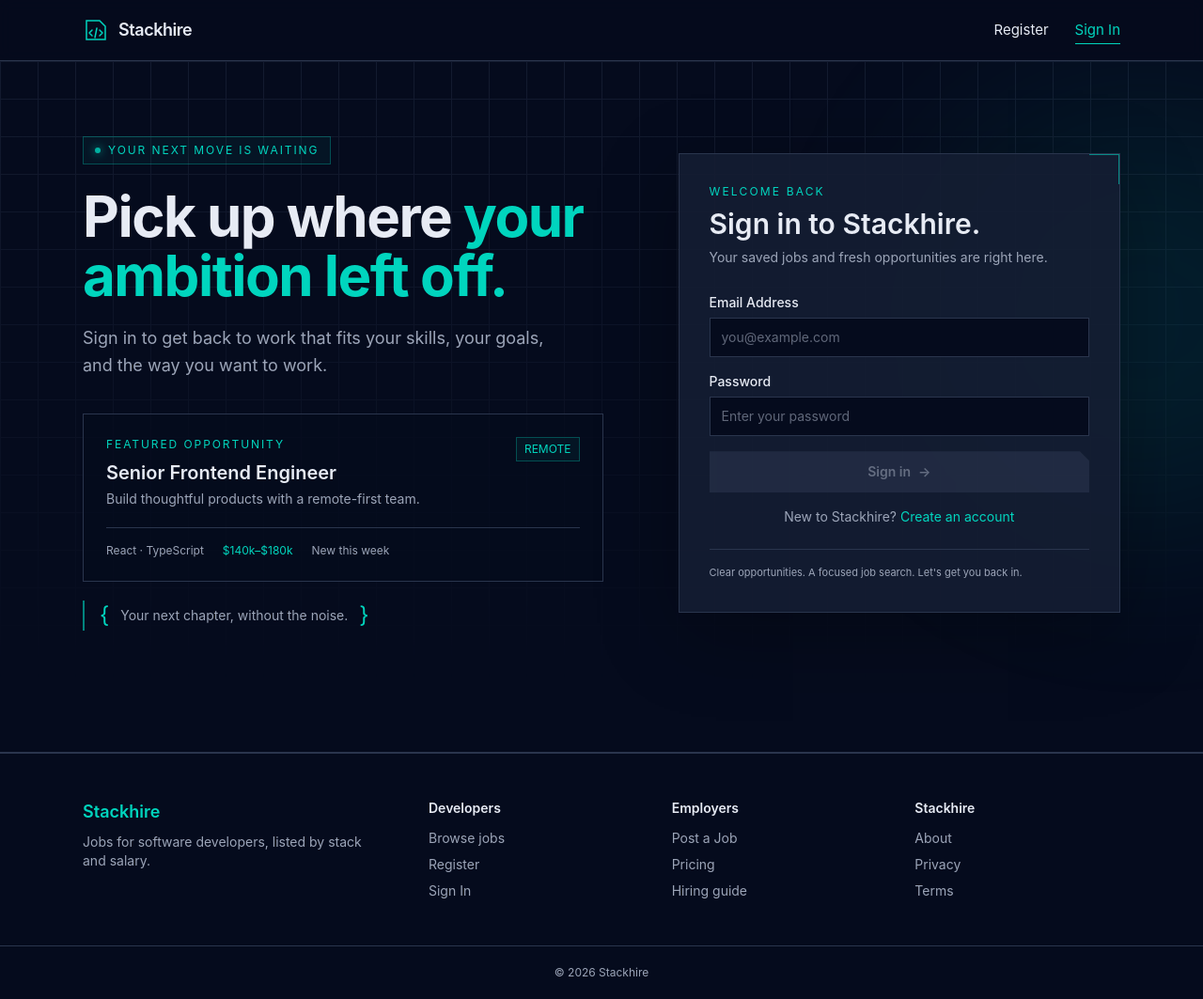
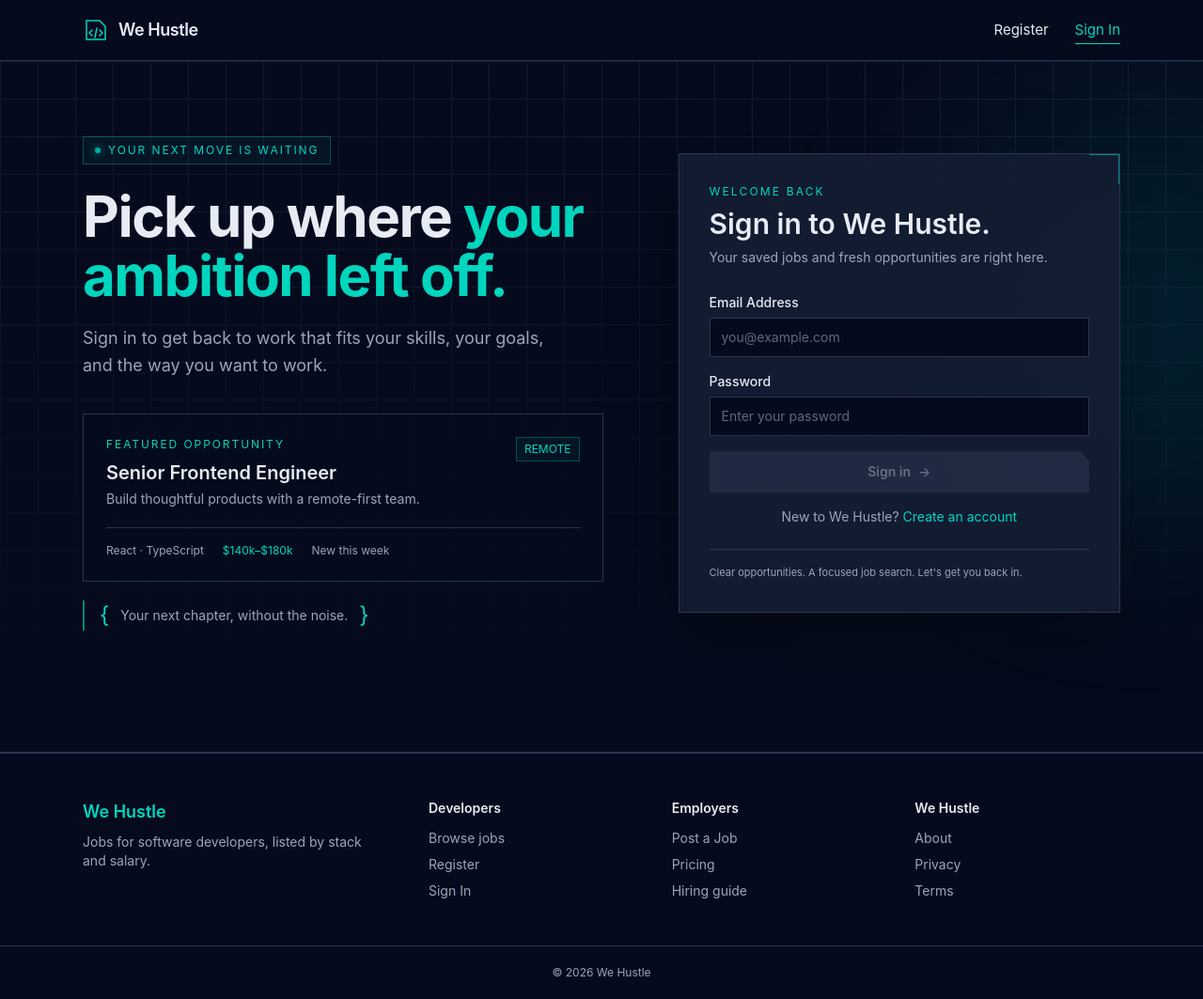
Before and after one commit to theproactivedev/we-hustle, a React (Vite) app in the folder frontend/: page /sign-in in a window 1280 px wide. Shown: the whole page at 94% size. Built offline with nearby package versions, Linux system fonts and the light colour scheme; no server answers.

Commit message:
FE EDIT: stackhire to we hustle

```diff
--- a/frontend/src/components/Footer.tsx
+++ b/frontend/src/components/Footer.tsx
@@ -1,7 +1,7 @@
 const cols = [
   { title: "Developers", links: [["Browse jobs", "/#jobs"], ["Register", "/register"], ["Sign In", "/sign-in"]] },
   { title: "Employers", links: [["Post a Job", "/jobs/new"], ["Pricing", "/pricing"], ["Hiring guide", "/guide"]] },
-  { title: "Stackhire", links: [["About", "/about"], ["Privacy", "/privacy"], ["Terms", "/terms"]] },
+  { title: "We Hustle", links: [["About", "/about"], ["Privacy", "/privacy"], ["Terms", "/terms"]] },
 ];
 
 export default function Footer() {
@@ -9,7 +9,7 @@ export default function Footer() {
     <footer className="border-t border-line">
       <div className="mx-auto grid max-w-6xl gap-10 px-4 py-12 sm:px-6 md:grid-cols-[1.5fr_repeat(3,1fr)]">
         <div>
-          <p className="font-display text-lg font-semibold text-teal-400">Stackhire</p>
+          <p className="font-display text-lg font-semibold text-teal-400">We Hustle</p>
           <p className="mt-2 max-w-xs text-sm text-mute">Jobs for software developers, listed by stack and salary.</p>
         </div>
         {cols.map((c) => (
@@ -21,7 +21,7 @@ export default function Footer() {
           </nav>
         ))}
       </div>
-      <p className="border-t border-line py-5 text-center font-mono text-xs text-mute">&copy; 2026 Stackhire</p>
+      <p className="border-t border-line py-5 text-center font-mono text-xs text-mute">&copy; 2026 We Hustle</p>
     </footer>
   );
 }
--- a/frontend/src/components/Header.tsx
+++ b/frontend/src/components/Header.tsx
@@ -25,10 +25,10 @@ export default function Header() {
   return (
     <header className="sticky top-0 z-20 border-b border-line bg-void/80 backdrop-blur">
       <div className="mx-auto flex h-16 max-w-6xl items-center justify-between px-4 sm:px-6">
-        <Link to="/" className="flex items-center gap-2.5 text-teal-400" aria-label="Stackhire home">
+        <Link to="/" className="flex items-center gap-2.5 text-teal-400" aria-label="We Hustle home">
           <LogoMark />
           <span className="font-display text-lg font-semibold tracking-tight text-ink max-[420px]:sr-only">
-            Stackhire
+            We Hustle
           </span>
         </Link>
 
--- a/frontend/src/routes/sign-in.tsx
+++ b/frontend/src/routes/sign-in.tsx
@@ -96,7 +96,7 @@ function SignInPage() {
             <div aria-hidden="true" className="absolute right-0 top-0 h-8 w-8 border-r border-t border-teal-400/60" />
             <div className="mb-7">
               <p className="font-mono text-xs uppercase tracking-[0.18em] text-teal-400">Welcome back</p>
-              <h2 id="sign-in-heading" className="mt-2 font-display text-2xl font-semibold sm:text-3xl">Sign in to Stackhire.</h2>
+              <h2 id="sign-in-heading" className="mt-2 font-display text-2xl font-semibold sm:text-3xl">Sign in to We Hustle.</h2>
               <p className="mt-2 text-sm text-mute">Your saved jobs and fresh opportunities are right here.</p>
             </div>
 
@@ -145,7 +145,7 @@ function SignInPage() {
                 {!signInMutation.isPending && <span aria-hidden="true">→</span>}
               </button>
               <p className="text-center text-sm text-mute">
-                New to Stackhire? <Link to="/register" className="link text-teal-400">Create an account</Link>
+                New to We Hustle? <Link to="/register" className="link text-teal-400">Create an account</Link>
               </p>
             </form>
             <p className="mt-6 border-t border-line pt-4 font-mono text-[11px] leading-relaxed text-mute">
```
